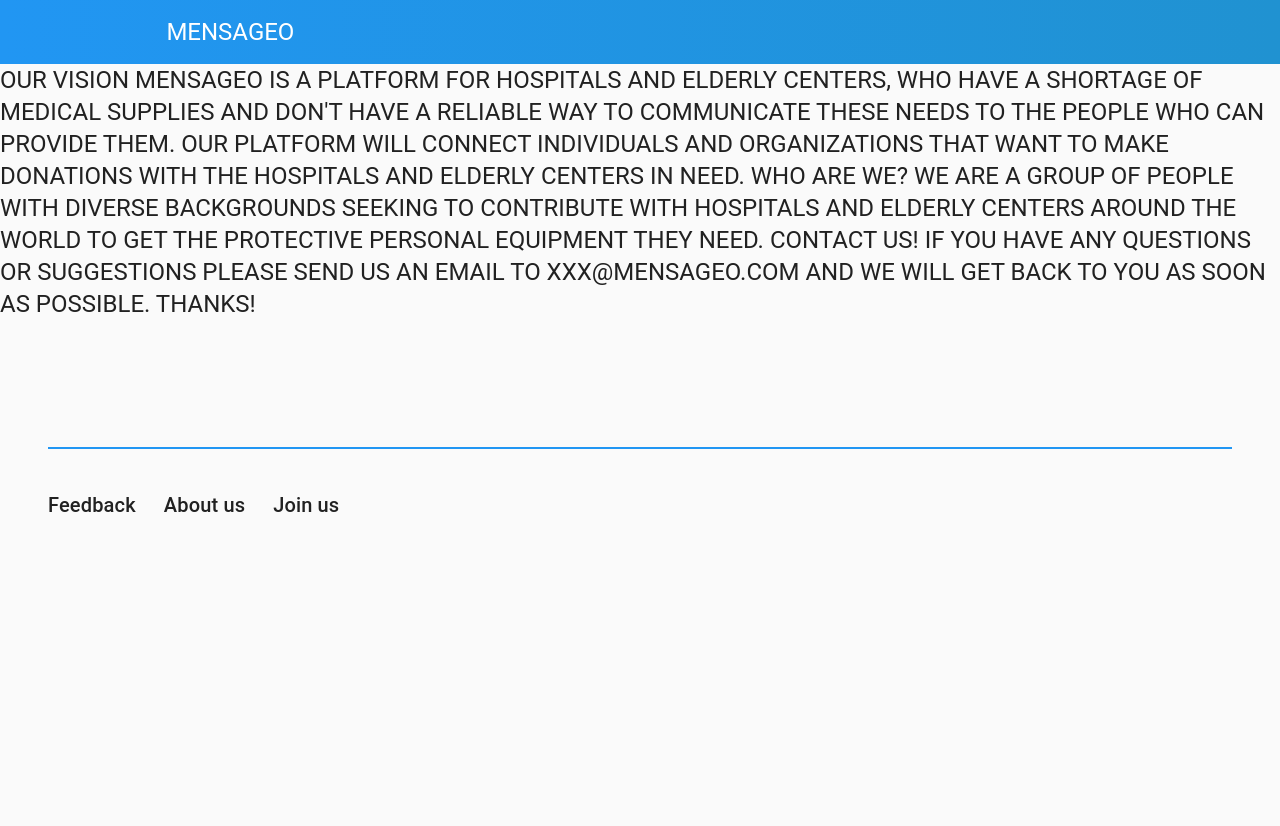
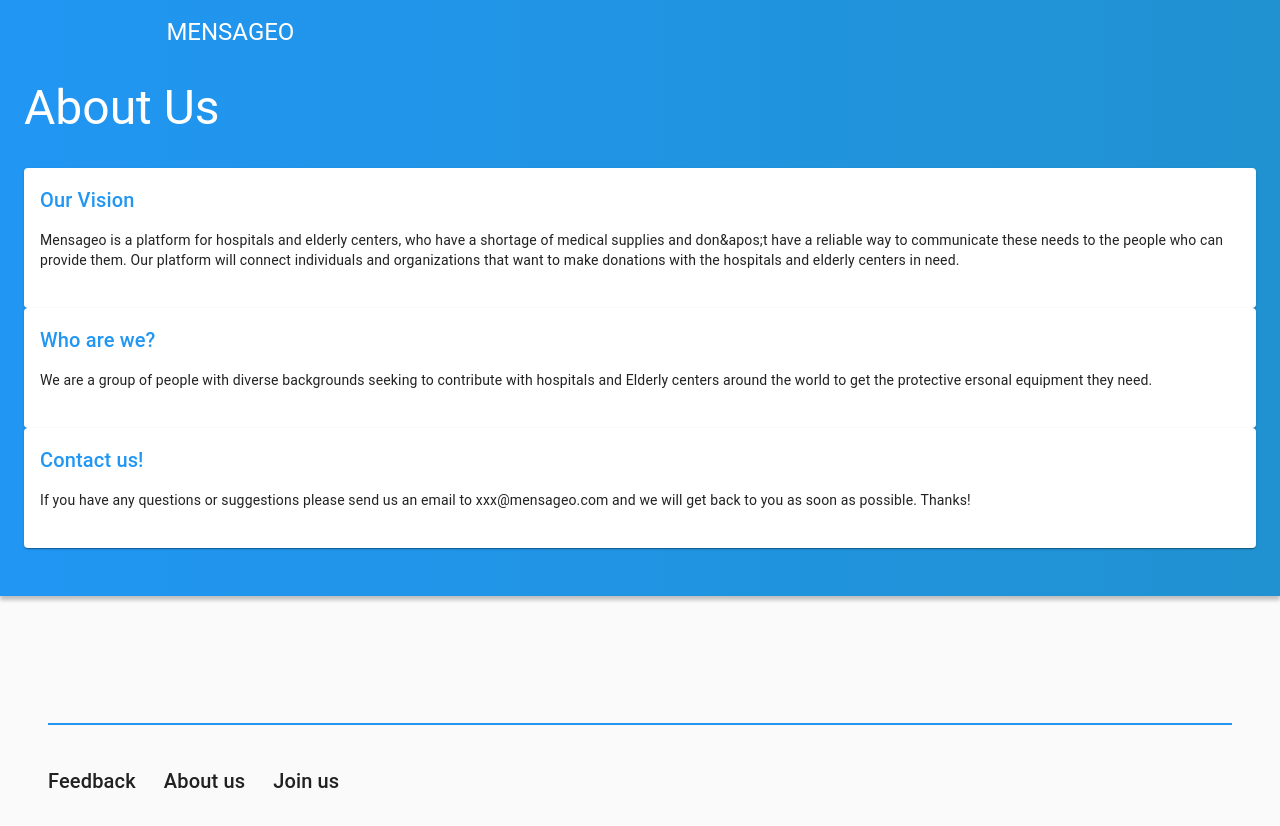
Before and after one commit to Mensageo-app/WebApp, a React (Create React App) app: page /aboutus in a window 1280 px wide. Shown: the top 826 px of the page. Before the commit the page ends 800 px from the top, so only its background shows below. Built offline with nearby package versions, Linux system fonts and the light colour scheme.

Commit message:
adding content to about us page

```diff
--- a/src/components/AboutUs.js
+++ b/src/components/AboutUs.js
@@ -1,29 +1,48 @@
 import React from 'react'
 import Typography from '@material-ui/core/Typography'
+import { useStyles } from '../style/HeaderStyle'
+import Card from '@material-ui/core/Card'
+import CardContent from '@material-ui/core/CardContent'
+import { FormattedMessage } from 'react-intl'
+import Container from '@material-ui/core/Container'
+
+const AboutUsContent = (props) => {
+  return (
+    <div>
+      <Card>
+        <CardContent>
+          <Typography variant="h6" align="left">
+            <FormattedMessage id={props.title} defaultMessage="Missing String" />
+          </Typography>
+          <div>
+            <p>
+              <FormattedMessage id={props.content} defaultMessage="Missing String" />
+            </p>
+          </div>
+        </CardContent>
+      </Card>
+    </div>
+  )
+}
 
 const AboutUs = () => {
-  return <Typography variant="h5">
-        Our Vision
+  const classes = useStyles()
+  return <div className={classes.heroContent}>
+    <Container>
+      <div className={classes.heroTitle}>
+        <Typography variant="h3" align="left" gutterBottom>
+          <FormattedMessage id="aboutus.aboutus" defaultMessage="Missing String for aboutus.aboutus" />
+        </Typography>
+      </div>
+      <div className={classes.heroButtons}>
 
-        Mensageo is a platform for hospitals and elderly centers,
-        who have a shortage of medical supplies and don&apos;t have a
-        reliable way to communicate these needs to the people who
-        can provide them. Our platform will connect individuals and
-        organizations that want to make donations with the hospitals
-        and elderly centers in need.
+        <AboutUsContent title="aboutus.vision.title" content="aboutus.vision.content" />
+        <AboutUsContent title="aboutus.whoarewe.title" content="aboutus.whoarewe.content" />
+        <AboutUsContent title="aboutus.contactus.title" content="aboutus.contactus.content" />
 
-        Who are we?
-
-        We are a group of people with diverse backgrounds seeking to contribute
-        with hospitals and Elderly centers around the world to get the protective
-        personal equipment they need.
-
-        Contact us!
-
-        If you have any questions or suggestions please send us an email to xxx@mensageo.com
-        and we will get back to you as soon as possible. Thanks!
-
-  </Typography>
+      </div>
+    </Container>
+  </div>
 }
 
 export default AboutUs
--- a/src/translations/en.json
+++ b/src/translations/en.json
@@ -17,5 +17,12 @@
   "footer.feedback": "Feedback",
   "footer.joinus": "Join us",
   "footer.aboutus": "About us",
-  "loader.text": "Loading ..."
+  "loader.text": "Loading ...",
+  "aboutus.aboutus": "About Us",
+  "aboutus.vision.title": "Our Vision",
+  "aboutus.vision.content": "Mensageo is a platform for hospitals and elderly centers, who have a shortage of medical supplies and don&apos;t have a reliable way to communicate these needs to the people who can provide them. Our platform will connect individuals and organizations that want to make donations with the hospitals and elderly centers in need.",
+  "aboutus.whoarewe.title": "Who are we?",
+  "aboutus.whoarewe.content": "We are a group of people with diverse backgrounds seeking to contribute with hospitals and Elderly centers around the world to get the protective ersonal equipment they need.",
+  "aboutus.contactus.title": "Contact us!",
+  "aboutus.contactus.content": "If you have any questions or suggestions please send us an email to xxx@mensageo.com and we will get back to you as soon as possible. Thanks!"
 }
```
